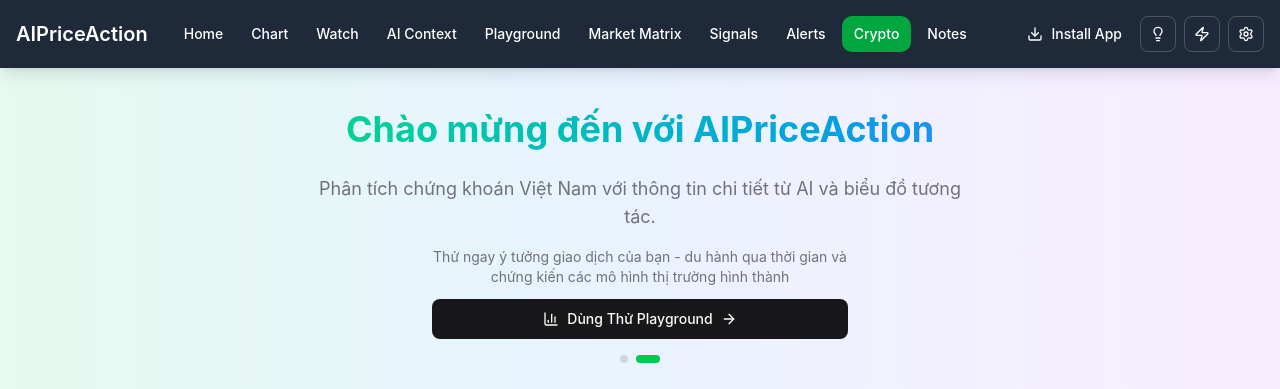
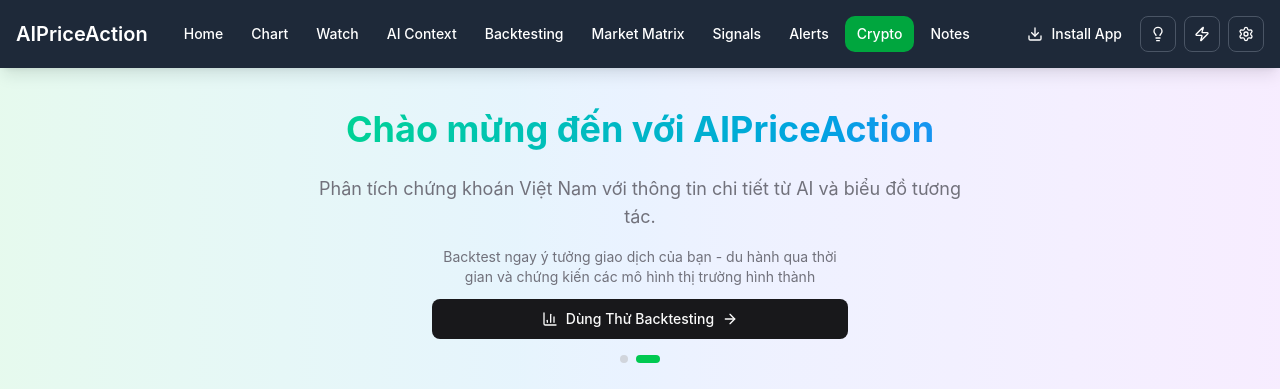
Before and after one commit to quanhua92/aipriceaction-web, a React (Vite) app: page /crypto in a window 1280 px wide. Shown: the top 389 px of the page. Built offline with nearby package versions, Linux system fonts and the light colour scheme; no server answers.

Commit message:
refactor: rebrand Playground page to Backtesting
Rename route from /play to /backtesting and update all user-facing
labels in navigation, hero carousel, and EN/VN translations. Internal
component names, hooks, and log messages remain unchanged.

```diff
--- a/src/components/Header.tsx
+++ b/src/components/Header.tsx
@@ -84,14 +84,14 @@ export default function Header() {
             </Link>
 
             <Link
-              to="/play"
+              to="/backtesting"
               className="flex items-center gap-2 px-3 py-2 rounded-lg text-sm hover:bg-gray-700 transition-colors"
               activeProps={{
                 className:
                   'flex items-center gap-2 px-3 py-2 rounded-lg text-sm bg-green-600 hover:bg-green-700 transition-colors',
               }}
             >
-              <span className="font-medium">Playground</span>
+              <span className="font-medium">Backtesting</span>
             </Link>
 
             <Link
--- a/src/components/HeroCTACarousel.tsx
+++ b/src/components/HeroCTACarousel.tsx
@@ -63,7 +63,7 @@ export function HeroCTACarousel() {
     },
     {
       id: 'play',
-      to: '/play',
+      to: '/backtesting',
       icon: BarChart3,
       title: t('common.home.tryPlayground'),
       subtitle: t('common.home.playgroundShort'),
--- a/src/components/MobileNavigation.tsx
+++ b/src/components/MobileNavigation.tsx
@@ -97,7 +97,7 @@ export function MobileNavigation({ isOpen, setIsOpen }: MobileNavigationProps) {
             </Link>
 
             <Link
-              to="/play"
+              to="/backtesting"
               onClick={() => setIsOpen(false)}
               className="flex items-center gap-3 p-3 rounded-lg hover:bg-gray-800 transition-colors mb-2"
               activeProps={{
@@ -106,7 +106,7 @@ export function MobileNavigation({ isOpen, setIsOpen }: MobileNavigationProps) {
               }}
             >
               <Dices size={20} />
-              <span className="font-medium">Playground</span>
+              <span className="font-medium">Backtesting</span>
             </Link>
 
             <Link
--- a/src/components/playground/hooks/usePlaygroundData.ts
+++ b/src/components/playground/hooks/usePlaygroundData.ts
@@ -311,7 +311,7 @@ export function usePlaygroundData(
       // Update URL if we have navigate function and this wasn't from initial URL params
       if (navigateFn && !useInitial) {
         navigateFn({
-          to: '/play',
+          to: '/backtesting',
           search: buildSearchParams(ticker, endDate, currentInterval),
         })
       }
@@ -378,7 +378,7 @@ export function usePlaygroundData(
       // Update URL with new random values
       if (navigateFn) {
         navigateFn({
-          to: '/play',
+          to: '/backtesting',
           search: buildSearchParams(ticker, endDate, playgroundData.interval),
         })
       }
@@ -545,7 +545,7 @@ export function usePlaygroundData(
       // Update URL
       if (navigateFn) {
         navigateFn({
-          to: '/play',
+          to: '/backtesting',
           search: buildSearchParams(newTicker, playgroundData.endDate, playgroundData.interval),
         })
       }
@@ -669,7 +669,7 @@ export function usePlaygroundData(
       // Update URL (only primary ticker, endDate, interval)
       if (navigateFn) {
         navigateFn({
-          to: '/play',
+          to: '/backtesting',
           search: buildSearchParams(ticker, newEndDate, playgroundData.interval),
         })
       }
@@ -801,7 +801,7 @@ export function usePlaygroundData(
       // Update URL with new interval
       if (navigateFn) {
         navigateFn({
-          to: '/play',
+          to: '/backtesting',
           search: buildSearchParams(ticker, currentState.endDate, newInterval),
         })
       }
--- a/src/routes/play.tsx
+++ b/src/routes/backtesting.tsx
@@ -7,7 +7,7 @@ import { PlaygroundDescription } from '@/components/playground/PlaygroundDescrip
 import { PlaygroundIntervalWatcher } from '@/components/playground/PlaygroundIntervalWatcher'
 import { useNavigate } from '@tanstack/react-router'
 
-export const Route = createFileRoute('/play')({
+export const Route = createFileRoute('/backtesting')({
   component: PlayPage,
   validateSearch: (search: Record<string, unknown>) => ({
     ticker: (search.ticker as string) || undefined,
--- a/src/translations/en/common.ts
+++ b/src/translations/en/common.ts
@@ -27,9 +27,9 @@ export default {
     welcomeTitle: 'Welcome to AIPriceAction',
     welcomeDescription: 'Vietnamese stock market analysis with AI-powered insights and interactive charts.',
     tryAIContext: 'Try AI Context',
-    tryPlayground: 'Try Playground',
+    tryPlayground: 'Try Backtesting',
     aiContextShort: 'Give AI real market data from Vietnamese stocks - watch it transform numbers into brilliant and profitable trading strategies',
-    playgroundShort: 'Test your trading ideas instantly - jump through time and see how market patterns unfold',
+    playgroundShort: 'Backtest your trading ideas instantly - jump through time and see how market patterns unfold',
   },
   ticker: {
     open: 'Open',
@@ -370,8 +370,8 @@ export default {
   },
   playground: {
     info: {
-      title: 'Playground Info',
-      badge: 'Playground',
+      title: 'Backtesting Info',
+      badge: 'Backtesting',
       ticker: 'Ticker',
       endDate: 'End Date',
       currentDate: 'Current Date',
@@ -428,7 +428,7 @@ export default {
       info: 'Manually choose a ticker and end date to load 500 trading days of data ending at the selected date.',
     },
     description: {
-      title: 'Playground',
+      title: 'Backtesting',
       subtitle: 'Historical Market Data Simulator',
       mainDescription: 'Test your trading strategies with 500 bars of historical Vietnamese market data across multiple timeframes. Navigate through time, compare charts, and discover market patterns.',
       features: {
--- a/src/translations/vn/common.ts
+++ b/src/translations/vn/common.ts
@@ -27,9 +27,9 @@ export default {
     welcomeTitle: 'Chào mừng đến với AIPriceAction',
     welcomeDescription: 'Phân tích chứng khoán Việt Nam với thông tin chi tiết từ AI và biểu đồ tương tác.',
     tryAIContext: 'Dùng Thử AI Context',
-    tryPlayground: 'Dùng Thử Playground',
+    tryPlayground: 'Dùng Thử Backtesting',
     aiContextShort: 'Cung cấp AI dữ liệu thực tế từ thị trường chứng khoán - xem AI biến con số thành chiến lược giao dịch thông minh',
-    playgroundShort: 'Thử ngay ý tưởng giao dịch của bạn - du hành qua thời gian và chứng kiến các mô hình thị trường hình thành',
+    playgroundShort: 'Backtest ngay ý tưởng giao dịch của bạn - du hành qua thời gian và chứng kiến các mô hình thị trường hình thành',
   },
   ticker: {
     open: 'Mở Cửa',
@@ -370,8 +370,8 @@ export default {
   },
   playground: {
     info: {
-      title: 'Thông Tin Playground',
-      badge: 'Playground',
+      title: 'Thông Tin Backtesting',
+      badge: 'Backtesting',
       ticker: 'Mã Cổ Phiếu',
       endDate: 'Ngày Kết Thúc',
       currentDate: 'Ngày Hiện Tại',
@@ -428,7 +428,7 @@ export default {
       info: 'Chọn thủ công mã cổ phiếu và ngày kết thúc để tải 500 ngày giao dịch kết thúc tại ngày đã chọn.',
     },
     description: {
-      title: 'Sân Chơi',
+      title: 'Backtesting',
       subtitle: 'Trình Giả Lập Dữ Liệu Lịch Sử Thị Trường',
       mainDescription: 'Kiểm tra chiến lược giao dịch của bạn với 500 thanh dữ liệu lịch sử thị trường Việt Nam trên nhiều khung thời gian. Du hành qua thời gian, so sánh biểu đồ và khám phá các mô hình thị trường.',
       features: {
```
Also changed, not shown: src/routeTree.gen.ts (+21 -21 lines).
